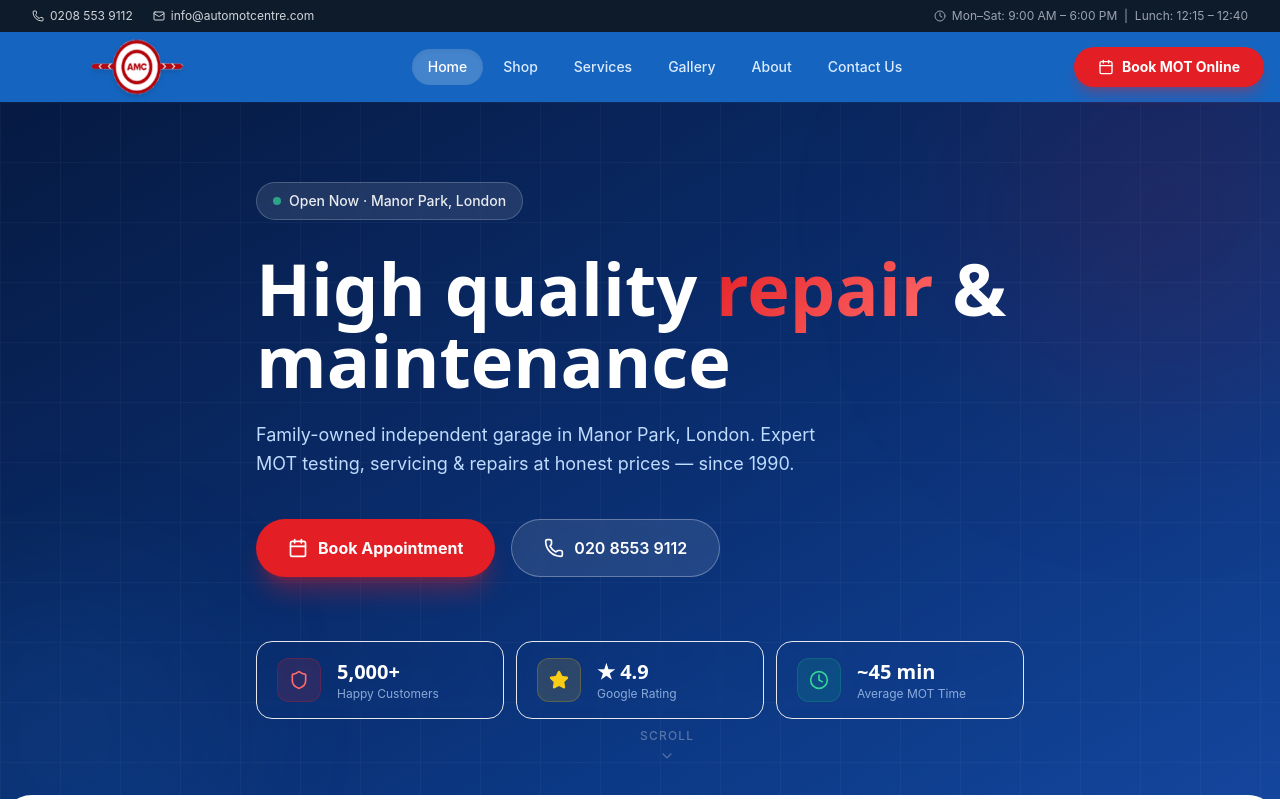
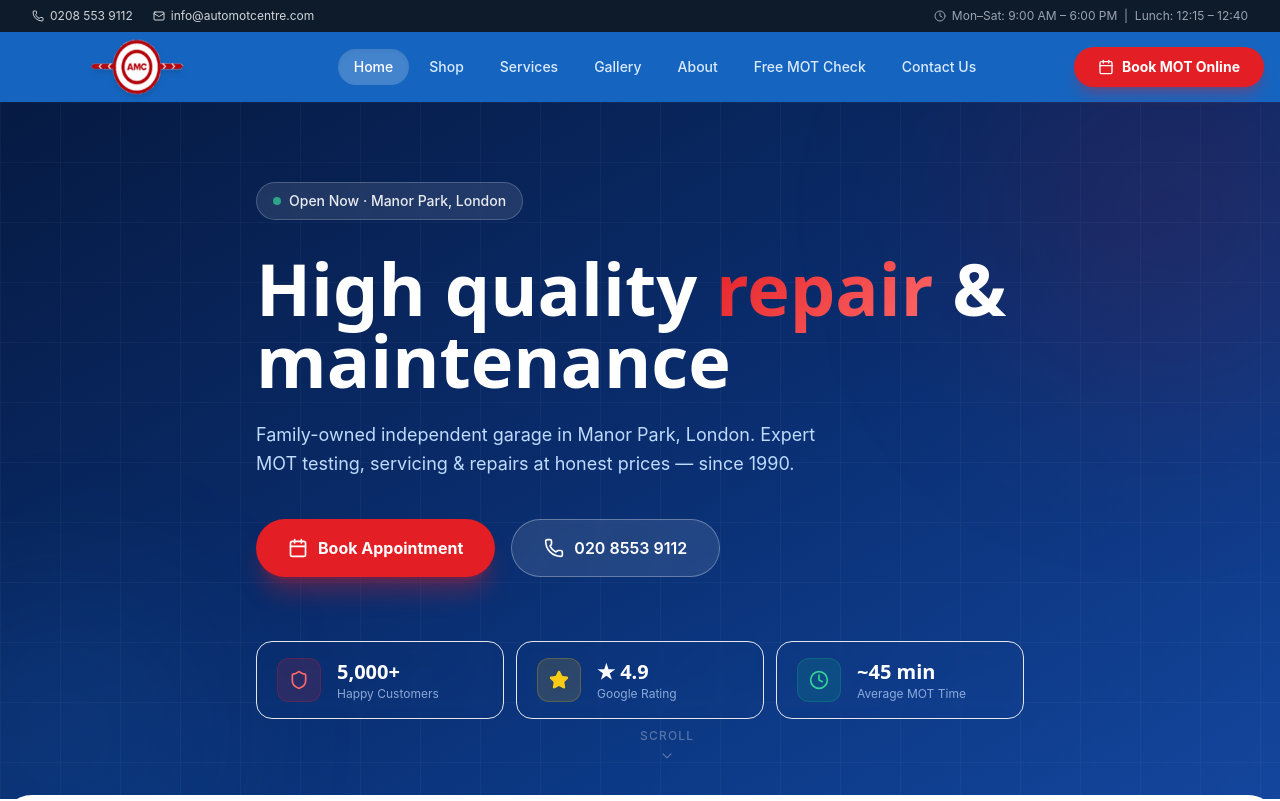
Before and after one commit to bashir0609/amc, a Next.js app: page / in a window 1280 px wide. Shown: the top 801 px of the page. Built offline with nearby package versions, Linux system fonts and the light colour scheme.

Commit message:
feat/nav: add check-mot-status to header and footer nav links

```diff
--- a/components/Footer.tsx
+++ b/components/Footer.tsx
@@ -10,6 +10,7 @@ export default function Footer() {
     { href: "/shop", label: "Shop" },
     { href: "/gallery", label: "Gallery" },
     { href: "/about", label: "About" },
+    { href: "/check-mot-status", label: "Free MOT Check" },
     { href: "/contact-us", label: "Contact Us" },
   ];
 
--- a/components/Header.tsx
+++ b/components/Header.tsx
@@ -22,6 +22,7 @@ export default function Header() {
     { href: "/services", label: "Services" },
     { href: "/gallery", label: "Gallery" },
     { href: "/about", label: "About" },
+    { href: "/check-mot-status", label: "Free MOT Check" },
     { href: "/contact-us", label: "Contact Us" },
   ];
 
```
